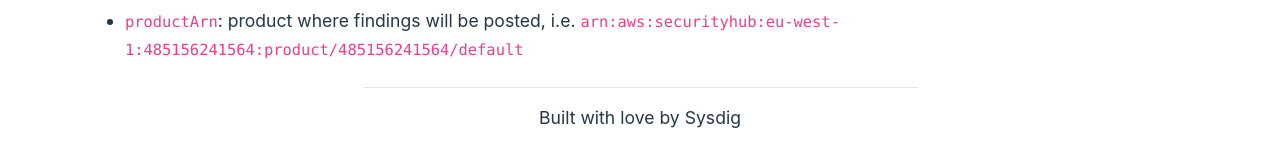
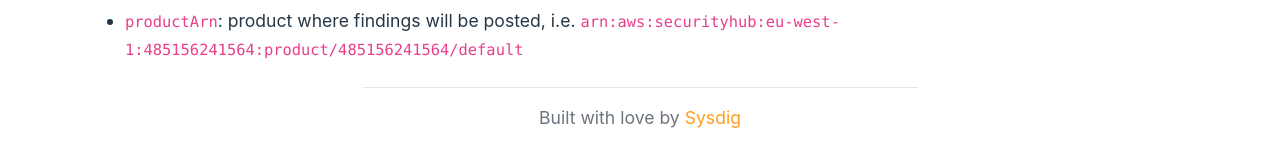
Before and after one commit to vicenteherrera/jekyll-theme-vicenteherrera, a Jekyll site: the page built from index.md, in a window 1280 px wide and 900 px high, scrolled down 4473 px. Shown: the part 752-897 px from the top of the window. Built offline with Jekyll 4.4.1, drawn with Linux system fonts in a browser that asks for light colours.

Commit message:
feat: Link to sysdig and mute text a little bit

```diff
--- a/_includes/footer.html
+++ b/_includes/footer.html
@@ -1,4 +1,4 @@
-<footer class="container text-center">
+<footer class="container text-center text-muted">
   <hr class="w-50"/>
-  <p>Built with love by Sysdig</p>
+  <p>Built with love by <a href="https://sysdig.com">Sysdig</a></p>
 </footer>
```
